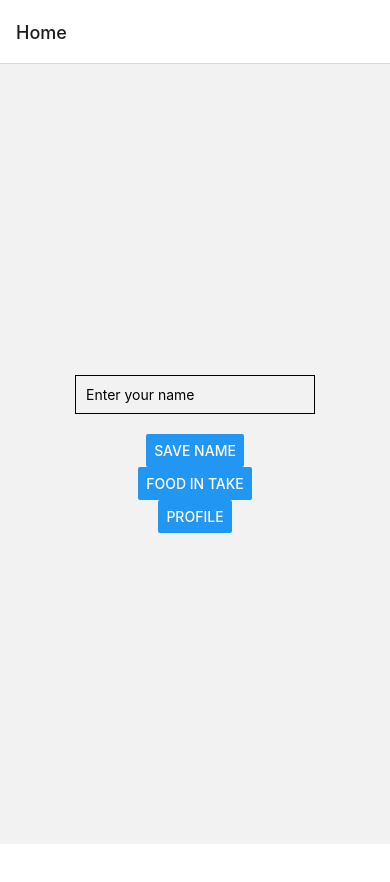
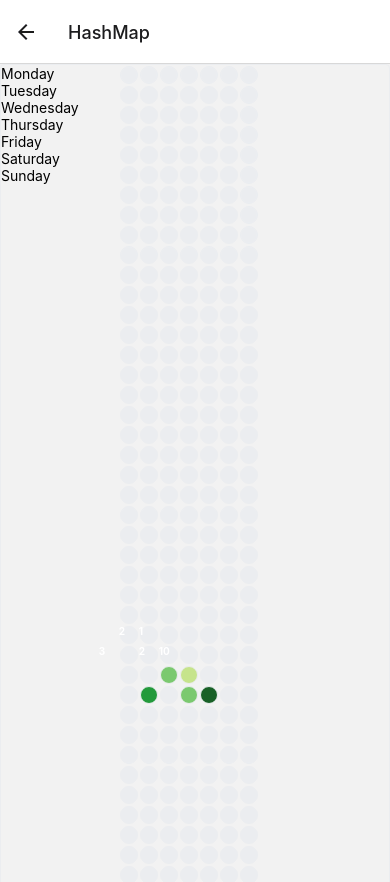
Before and after one commit to gasper94/DocMe-Canvas, a React Native app: screen /HashMap in a window 390 px wide. Shown: the top 882 px of the page. Before the commit the page ends 844 px from the top, so only its background shows below. Built offline with nearby package versions, Linux system fonts and the light colour scheme.

Commit message:
adding Hashmap code

```diff
--- a/App.js
+++ b/App.js
@@ -9,9 +9,40 @@ import HomeScreen from './components/pages/HomeScreen/HomeScreen';
 import DetailsScreen from './components/pages/DetailsScreen/DetailsScreen';
 import FoodInTake from './components/pages/FoodInTake/FoodInTake';
 import Profile from './components/pages/Profile/Profile';
+import ActivityMap from './components/pages/HashMap/HashMap';
 
 // Stack Navigator
 const Stack = createStackNavigator();
+
+  const contributionData = [
+    [
+      { date: '2023-01-01', eventOccurrence: 0 },
+      { date: '2023-01-02', eventOccurrence: 3 },
+      { date: '2023-01-03', eventOccurrence: 2 },
+      { date: '2023-01-04', eventOccurrence: 1 },
+      { date: '2023-01-05', eventOccurrence: 0 },
+      { date: '2023-01-06', eventOccurrence: 0 },
+      { date: '2023-01-07', eventOccurrence: 0 },
+    ],
+    [
+      { date: '2023-01-08', eventOccurrence: 0 },
+      { date: '2023-01-09', eventOccurrence: 0 },
+      { date: '2023-01-10', eventOccurrence: 0 },
+      { date: '2023-01-11', eventOccurrence: 2 },
+      { date: '2023-01-12', eventOccurrence: 10 },
+      { date: '2023-01-13', eventOccurrence: 0 },
+      { date: '2023-01-14', eventOccurrence: 0 },
+    ],
+  ];
+
+  const contributionDataWithDateId = contributionData.map((week) => {
+    return week.map((day) => {
+      return {
+        ...day,
+        dateid: Date.parse(day.date)
+      }
+    });
+  });
 
 const App = () => (
   <NameProvider>
@@ -21,6 +52,13 @@ const App = () => (
         <Stack.Screen name="Details" component={DetailsScreen} />
         <Stack.Screen name="FoodInTake" component={FoodInTake} />
         <Stack.Screen name="Profile" component={Profile} />
+        <Stack.Screen
+          name="HashMap"
+          component={ActivityMap}
+          initialParams={{
+            data: contributionDataWithDateId
+          }}
+        />
       </Stack.Navigator>
     </NavigationContainer>
   </NameProvider>
--- /dev/null
+++ b/components/pages/HashMap/HashMap.js
@@ -0,0 +1,97 @@
+import React from 'react';
+import { View, Text, StyleSheet, TouchableOpacity } from 'react-native';
+import moment from 'moment';
+
+const ActivityMap = ({ route }) => {
+     const { data } = route.params;
+  const endDate = moment().endOf('day');
+  const startDate = moment().subtract(364, 'days').startOf('day'); // Set the start date to December 31st of the previous year
+  const daysInYear = endDate.diff(startDate, 'days') + 1;
+  const daysOfWeek = ['Monday', 'Tuesday', 'Wednesday', 'Thursday', 'Friday', 'Saturday', 'Sunday'];
+  const weeks = [...Array(7).keys()];
+  const days = [...Array(Math.ceil(daysInYear / 7)).keys()];
+  const colors = ['#ebedf0', '#c6e48b', '#7bc96f', '#239a3b', '#196127'];
+
+  const handleClick = (date) => {
+    console.log('data:', data);
+    const dayOfWeek = moment(date).format('dddd');
+    alert(`The date for this cell is ${moment(date).format('MMMM D YYYY')} (${dayOfWeek})`);
+  };
+
+  return (
+    <View style={styles.activityMap}>
+      <View style={styles.weekdays}>
+        {daysOfWeek.map((day) => (
+          <Text key={day}>{day}</Text>
+        ))}
+      </View>
+      <View style={styles.week}>
+        {days.map((day) => (
+          <View style={styles.dayContainer} key={day}>
+            {weeks.map((week) => {
+              const date = startDate.clone().add(day * 7 + week, 'day');
+              if (date.isBefore(startDate) || date.isAfter(endDate)) { // skip dates outside of the range
+                return <View style={styles.day} key={week}></View>;
+              }
+              const eventOccurrence = data[date.week() - 1]?.[week]?.eventOccurrence || 0;
+              const color = colors[Math.min(eventOccurrence, 4)];
+
+              return (
+                <TouchableOpacity
+                  style={[styles.day, { backgroundColor: color }]}
+                  key={week}
+                  onPress={() => handleClick(date)}
+                >
+                  {eventOccurrence > 0 && <Text style={styles.count}>{eventOccurrence}</Text>}
+                </TouchableOpacity>
+              );
+            })}
+          </View>
+        ))}
+      </View>
+    </View>
+  );
+};
+
+const styles = StyleSheet.create({
+  activityMap: {
+    display: 'flex',
+    flexDirection: 'row',
+    border: '1px solid #ebedf0',
+    borderRadius: 4,
+    overflow: 'hidden',
+    height: 'auto',
+  },
+  weekdays: {
+    display: 'flex',
+    flexDirection: 'column',
+    marginRight: 40,
+  },
+  week: {
+    display: 'flex',
+    flexDirection: 'column',
+  },
+  dayContainer: {
+    flexDirection: 'row',
+  },
+  day: {
+    width: 18,
+    height: 18,
+    borderWidth: 1,
+    borderColor: '#ebedf0',
+    borderRadius: 9,
+    margin: 1,
+    position: 'relative',
+  },
+  count: {
+    position: 'absolute',
+    top: '50%',
+    left: '50%',
+    transform: [{ translateX: -50 }, { translateY: -50 }],
+    fontSize: 10,
+    fontWeight: 'bold',
+    color: 'white',
+  },
+});
+
+export default ActivityMap;
--- a/components/pages/HomeScreen/HomeScreen.js
+++ b/components/pages/HomeScreen/HomeScreen.js
@@ -22,19 +22,21 @@ const HomeScreen = ({ navigation }) => {
             style={{ borderWidth: 1, padding: 10, marginBottom: 20 }}
         />
         <Button title="Save Name" onPress={saveName} />
-        {isNameSaved && (
-            <Button
-            title="Go to Details"
+        <Button
+            title="Uploading Image"
             onPress={() => navigation.navigate('Details')}
-            />
-        )}
+        />
         <Button
-            title="Food In Take"
+            title="Body Svg"
             onPress={() => navigation.navigate('FoodInTake')}
         />
         <Button
-            title="Profile"
+            title="Input Multi-step form Profile"
             onPress={() => navigation.navigate('Profile')}
+        />
+        <Button
+            title="HashMap"
+            onPress={() => navigation.navigate('HashMap')}
         />
     </View>
   );
--- a/package.json
+++ b/package.json
@@ -19,6 +19,7 @@
     "expo-notifications": "^0.18.1",
     "expo-permissions": "^14.1.1",
     "expo-status-bar": "~1.4.4",
+    "moment": "^2.29.4",
     "react": "18.2.0",
     "react-dom": "18.2.0",
     "react-native": "0.71.8",
```
Also changed, not shown: 1 other file (tests, documents, lock files or other folders).
